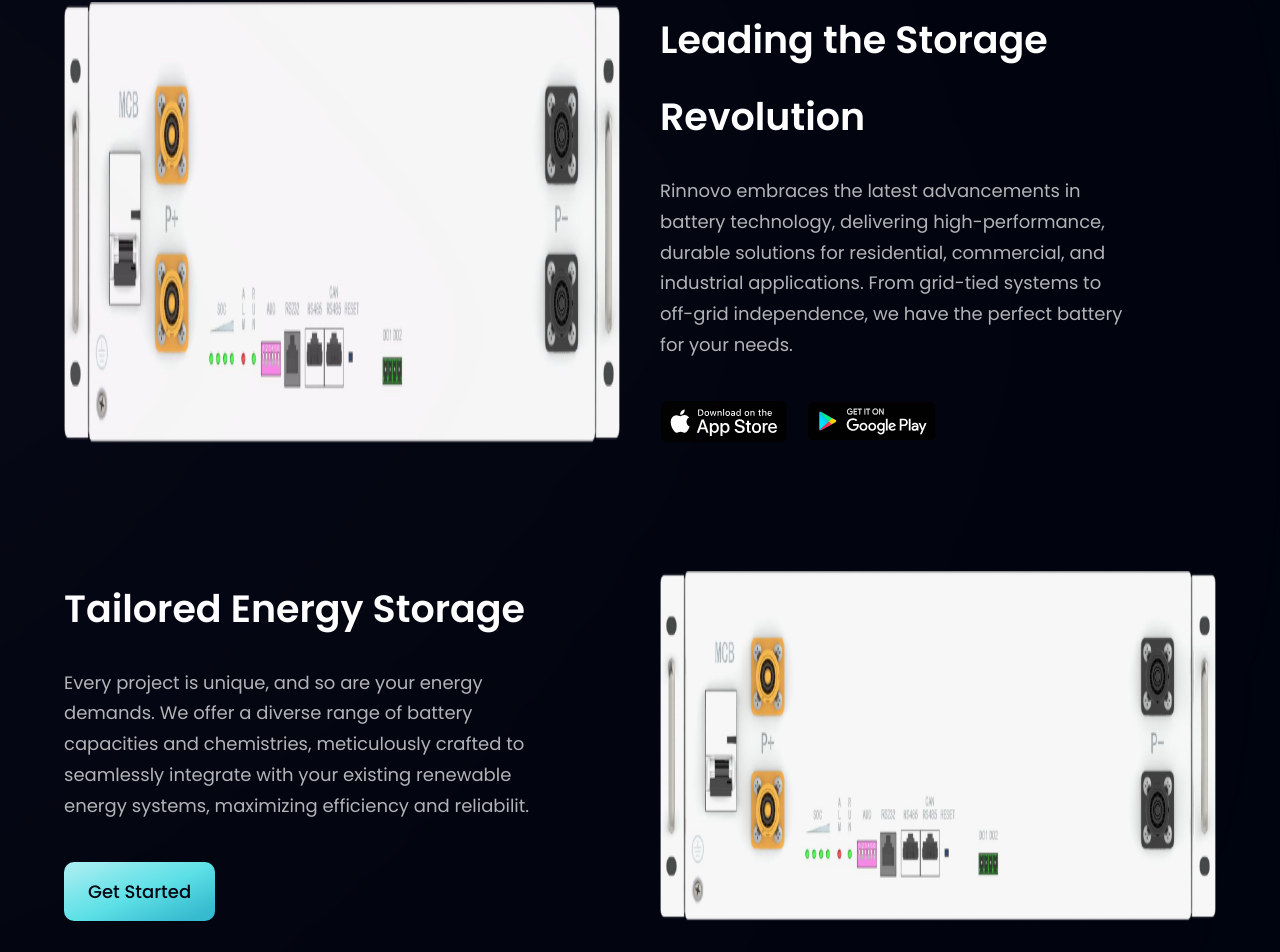
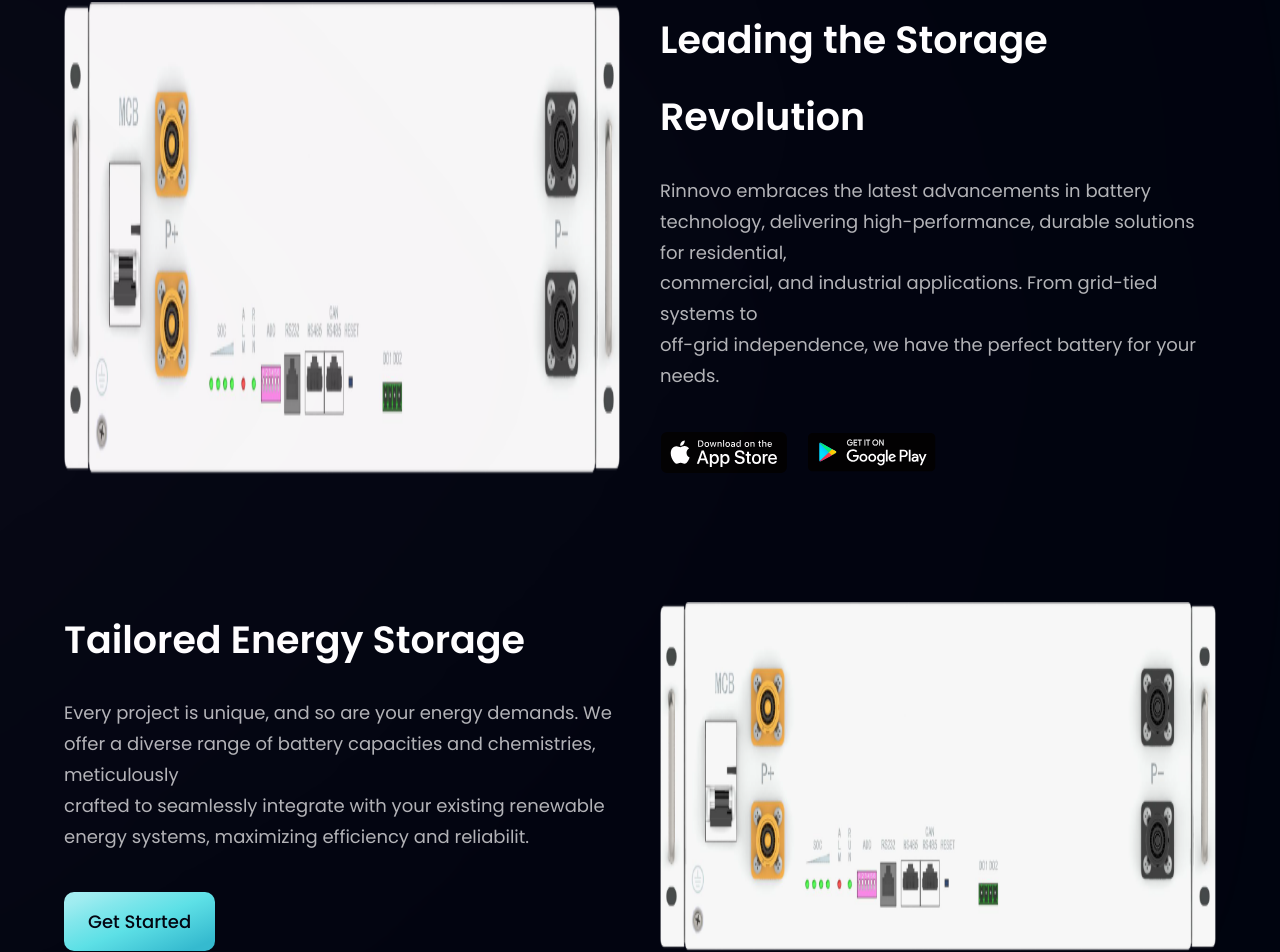
Before and after one commit to ZoDD-Script/Rinnovo, a React (Vite) app: page / in a window 1280 px wide. Shown: the part 1744-2696 px from the top of the page. Built offline with nearby package versions, Linux system fonts and the light colour scheme.

Commit message:
fix: paragraph fix

```diff
--- a/src/component/Billing.jsx
+++ b/src/component/Billing.jsx
@@ -12,8 +12,8 @@
 
     <div className={layout.sectionInfo}>
       <h2 className={styles.heading2}>Leading the Storage Revolution <br className='sm:block hidden' /></h2>
-      <p className={`${styles.paragraph} max-w-[470px] mt-5`}>
-      Rinnovo embraces the latest advancements in battery technology, delivering high-performance, durable solutions for residential, commercial, and industrial applications. From grid-tied systems to off-grid independence, we have the perfect battery for your needs.
+      <p className={`${styles.paragraph} max-w-[870px] mt-5`}>
+      Rinnovo embraces the latest advancements in battery technology, delivering high-performance, durable solutions for residential, <br /> commercial, and industrial applications. From grid-tied systems to <br /> off-grid independence, we have the perfect battery for your needs.
       </p>
 
       <div className='flex flex-row flex-wrap sm:mt-10 mt-6'>
--- a/src/component/CardDeal.jsx
+++ b/src/component/CardDeal.jsx
@@ -6,7 +6,7 @@
   <section className={layout.section}>
     <div className={layout.sectionInfo}>
       <h2 className={styles.heading2}>Tailored Energy Storage <br className='sm:block hidden' /> </h2>
-      <p className={`${styles.paragraph} max-w-[470px] mt-5`}>Every project is unique, and so are your energy demands. We offer a diverse range of battery capacities and chemistries, meticulously crafted to seamlessly integrate with your existing renewable energy systems, maximizing efficiency and reliabilit.</p>
+      <p className={`${styles.paragraph} max-w-[780px] mt-5`}>Every project is unique, and so are your energy demands. We offer a diverse range of battery capacities and chemistries, meticulously <br /> crafted to seamlessly integrate with your existing renewable energy systems, maximizing efficiency and reliabilit.</p>
       <Button styles='mt-10' />
     </div>
 
```
